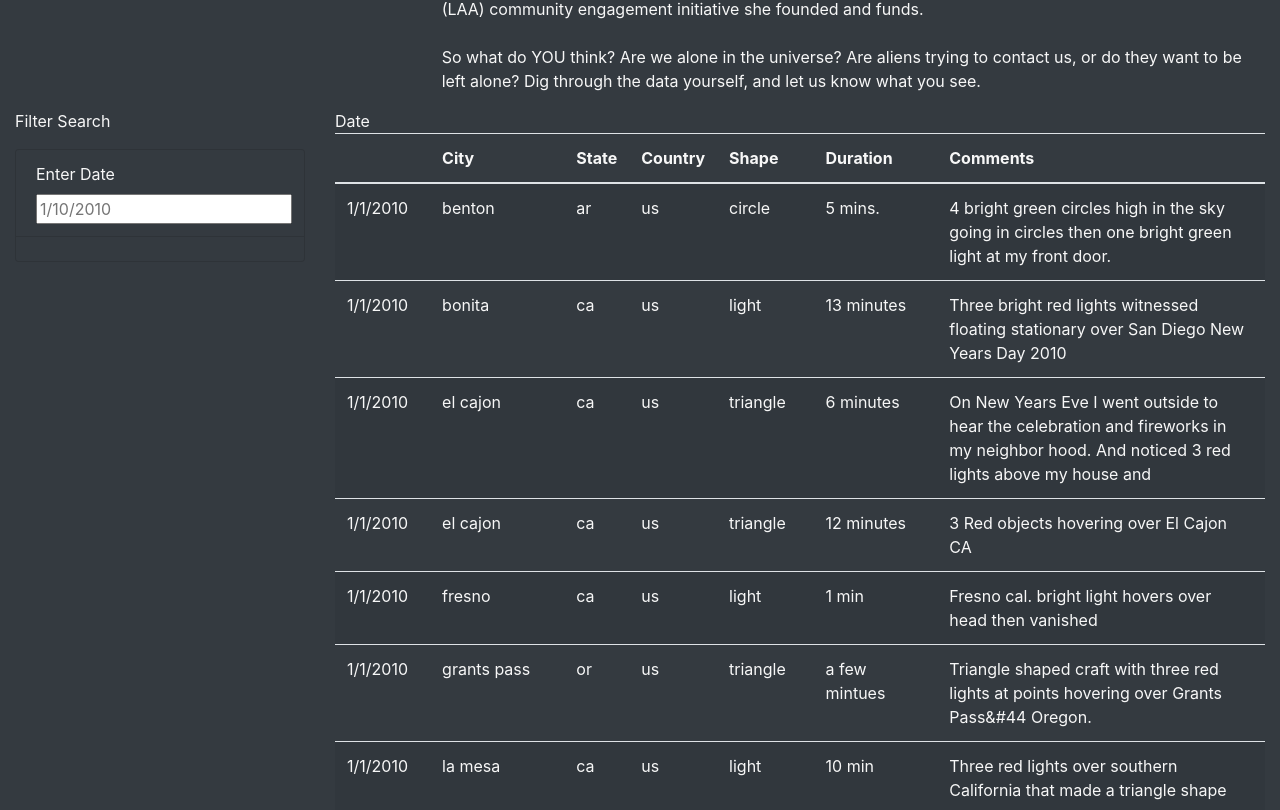
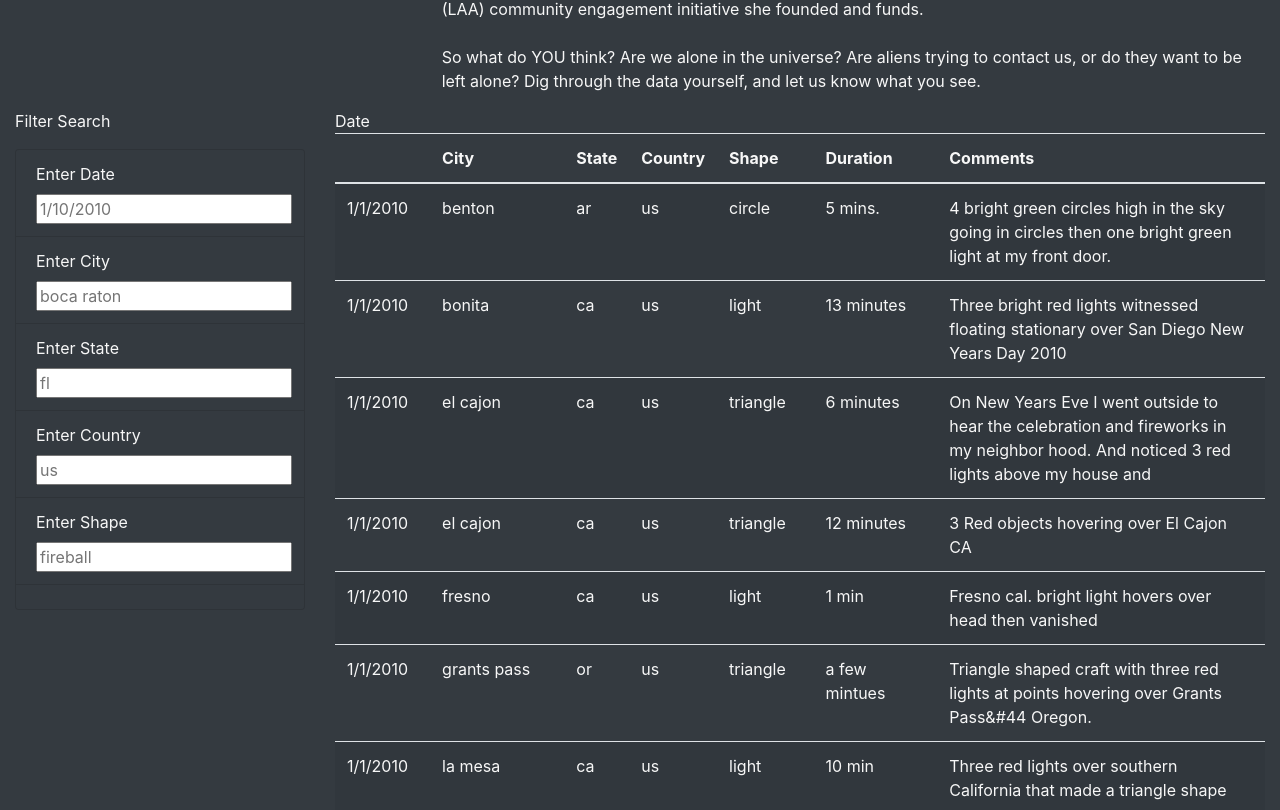
Before and after one commit to r3ginam/UFO, a plain HTML site: page index.html in a window 1280 px wide. Shown: the part 630-1440 px from the top of the page. Drawn offline with nearby package versions, Linux system fonts and the light colour scheme.

Commit message:
added city, state, country, and shape elements

```diff
--- a/index.html
+++ b/index.html
@@ -47,6 +47,22 @@
                         <input type="text" placeholder="1/10/2010" id="datetime" />
                     </li>
                     <li class="list-group-item bg-dark">
+                        <label for="date">Enter City</label>
+                        <input type="text" placeholder="boca raton" id="city" />
+                    </li>
+                    <li class="list-group-item bg-dark">
+                        <label for="date">Enter State</label>
+                        <input type="text" placeholder="fl" id="state" />
+                    </li>
+                    <li class="list-group-item bg-dark">
+                        <label for="date">Enter Country</label>
+                        <input type="text" placeholder="us" id="country" />
+                    </li>
+                    <li class="list-group-item bg-dark">
+                        <label for="date">Enter Shape</label>
+                        <input type="text" placeholder="fireball" id="shape" />
+                    </li>
+                    <li class="list-group-item bg-dark">
 
                     </li>
                 </ul>
```
